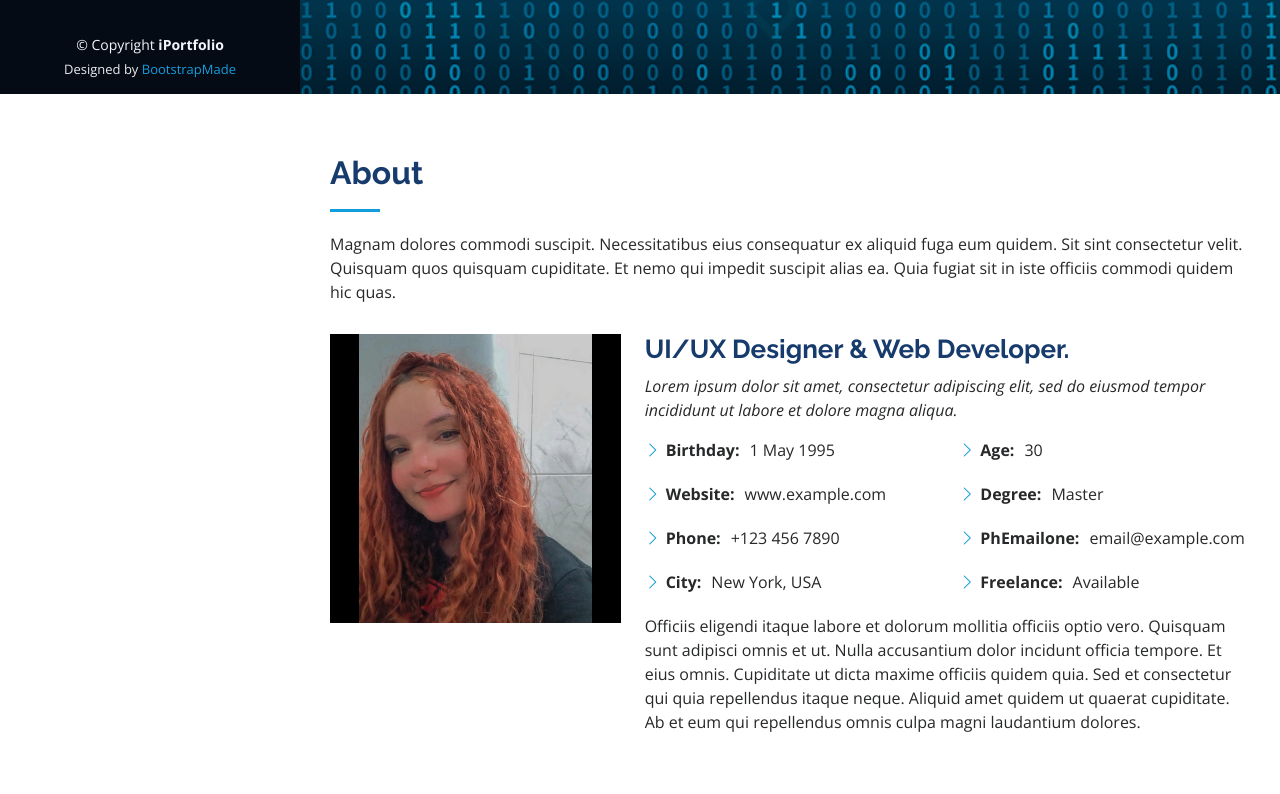
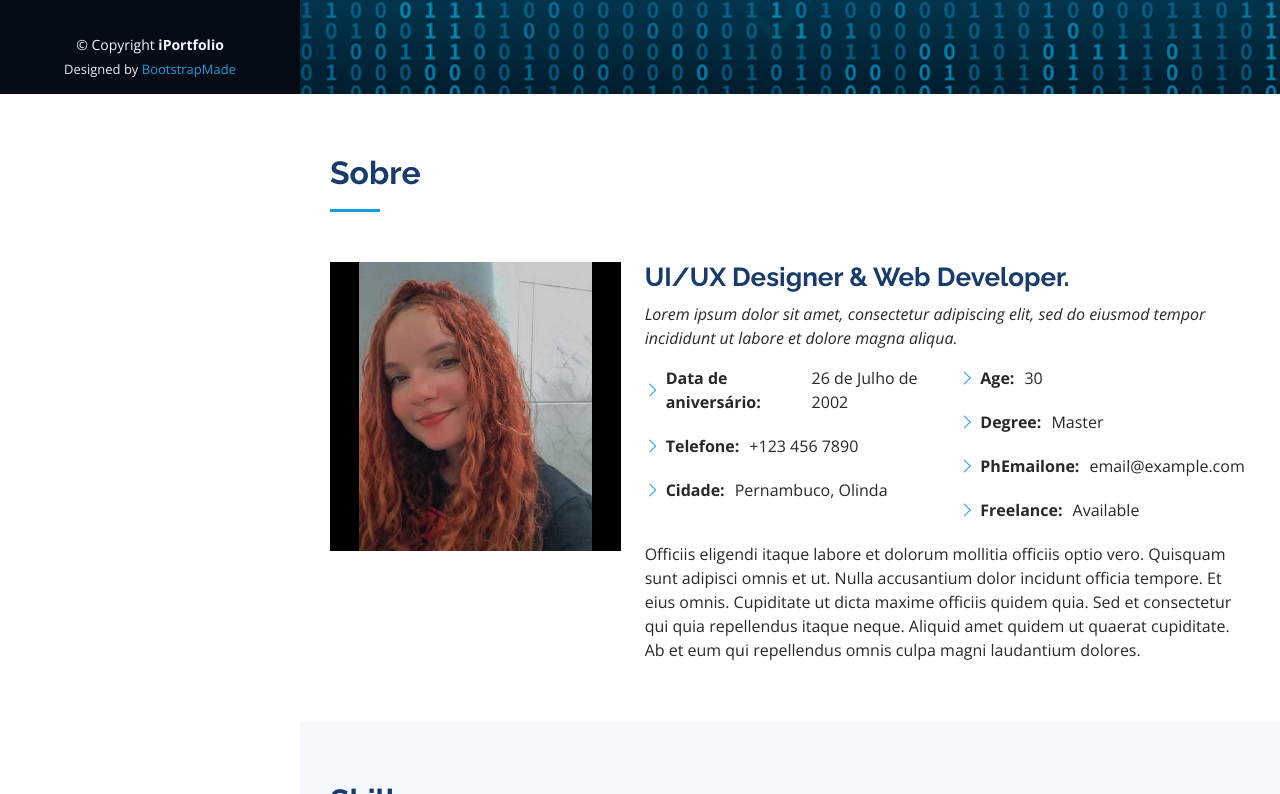
Before and after one commit to GabyysBrito/portf-lio, a plain HTML site: page index.html in a window 1280 px wide. Shown: the part 706-1500 px from the top of the page. Drawn offline with nearby package versions, Linux system fonts and the light colour scheme.

Commit message:
Atualização da seção Sobre

```diff
--- a/index.html
+++ b/index.html
@@ -84,8 +84,7 @@
       <div class="container">
 
         <div class="section-title">
-          <h2>About</h2>
-          <p>Magnam dolores commodi suscipit. Necessitatibus eius consequatur ex aliquid fuga eum quidem. Sit sint consectetur velit. Quisquam quos quisquam cupiditate. Et nemo qui impedit suscipit alias ea. Quia fugiat sit in iste officiis commodi quidem hic quas.</p>
+          <h2>Sobre</h2>
         </div>
 
         <div class="row">
@@ -101,10 +100,9 @@
             <div class="row">
               <div class="col-lg-6">
                 <ul>
-                  <li><i class="bi bi-chevron-right"></i> <strong>Birthday:</strong> <span>1 May 1995</span></li>
-                  <li><i class="bi bi-chevron-right"></i> <strong>Website:</strong> <span>www.example.com</span></li>
-                  <li><i class="bi bi-chevron-right"></i> <strong>Phone:</strong> <span>+123 456 7890</span></li>
-                  <li><i class="bi bi-chevron-right"></i> <strong>City:</strong> <span>New York, USA</span></li>
+                  <li><i class="bi bi-chevron-right"></i> <strong>Data de aniversário:</strong> <span>26 de Julho de 2002</span></li>
+                  <li><i class="bi bi-chevron-right"></i> <strong>Telefone:</strong> <span>+123 456 7890</span></li>
+                  <li><i class="bi bi-chevron-right"></i> <strong>Cidade:</strong> <span>Pernambuco, Olinda</span></li>
                 </ul>
               </div>
               <div class="col-lg-6">
```
